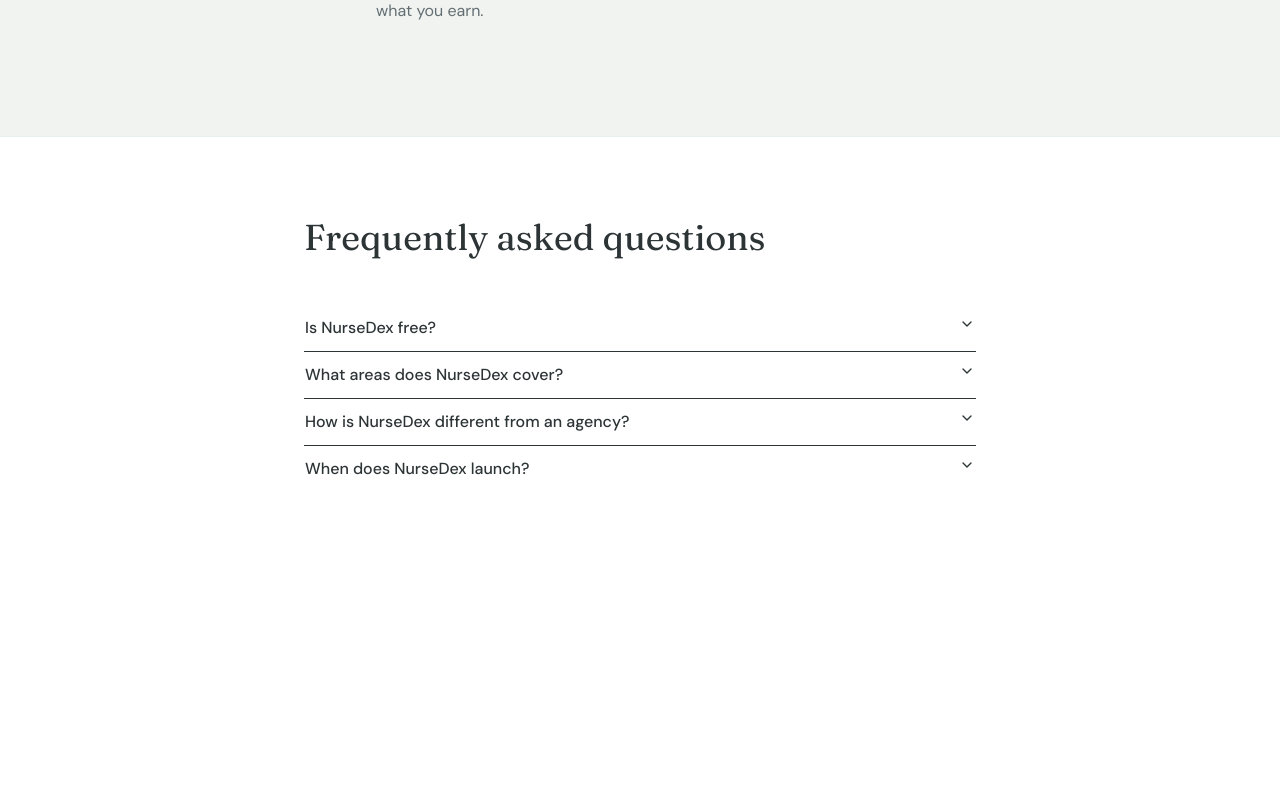
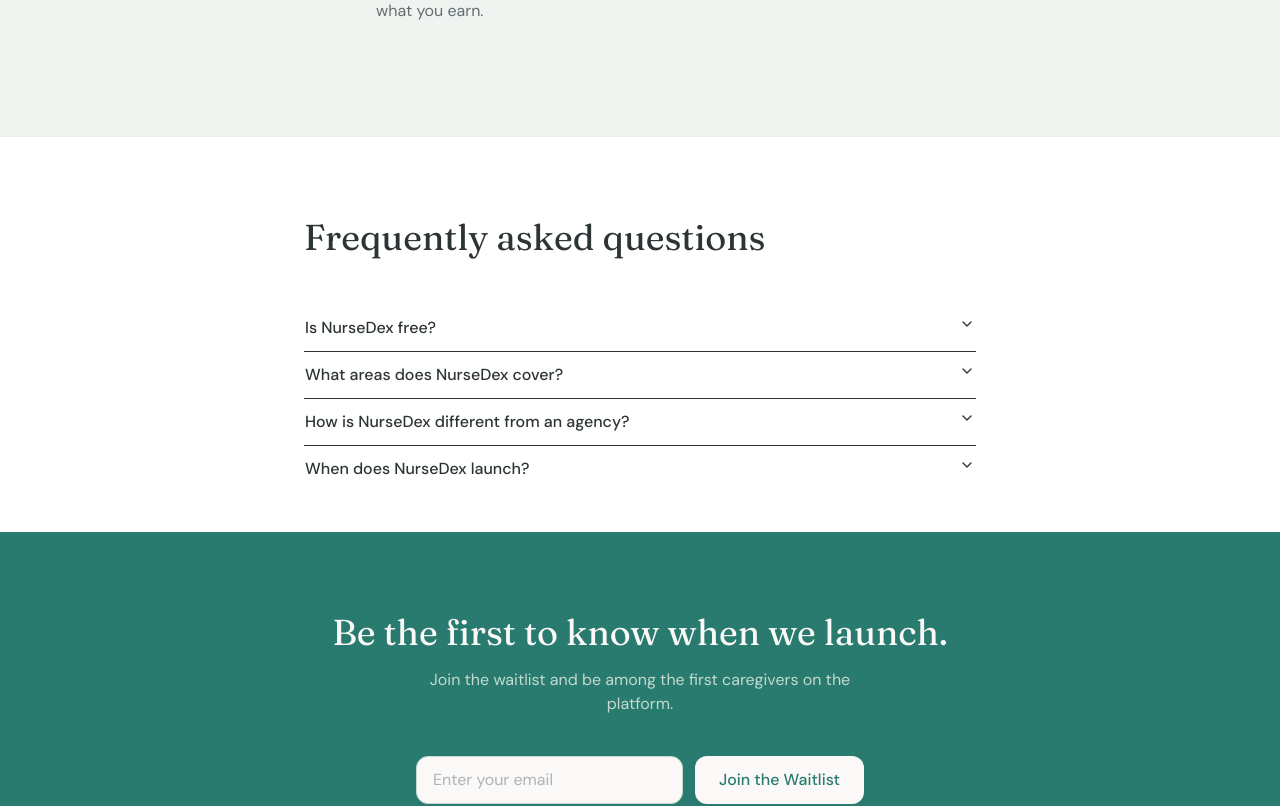
Before and after one commit to nursedexapp/nursedex, a Next.js app: page / in a window 1280 px wide. Shown: the part 1860-2666 px from the top of the page. Built offline with nearby package versions, Linux system fonts and the light colour scheme; no server answers; the database is empty.

Commit message:
Replace min-height with tighter bottom padding on FAQ section

```diff
--- a/src/components/landing/FAQSection.tsx
+++ b/src/components/landing/FAQSection.tsx
@@ -44,7 +44,7 @@
   const allFaqs = [roleFaq, ...faqs.shared];
 
   return (
-    <section className="bg-white px-6 py-20 border-t border-sage-light/40 min-h-[700px]">
+    <section className="bg-white px-6 pt-20 pb-10 border-t border-sage-light/40">
       <div className="mx-auto max-w-2xl">
         <h2 className="font-heading text-3xl text-soft-black sm:text-4xl">
           Frequently asked questions
```
